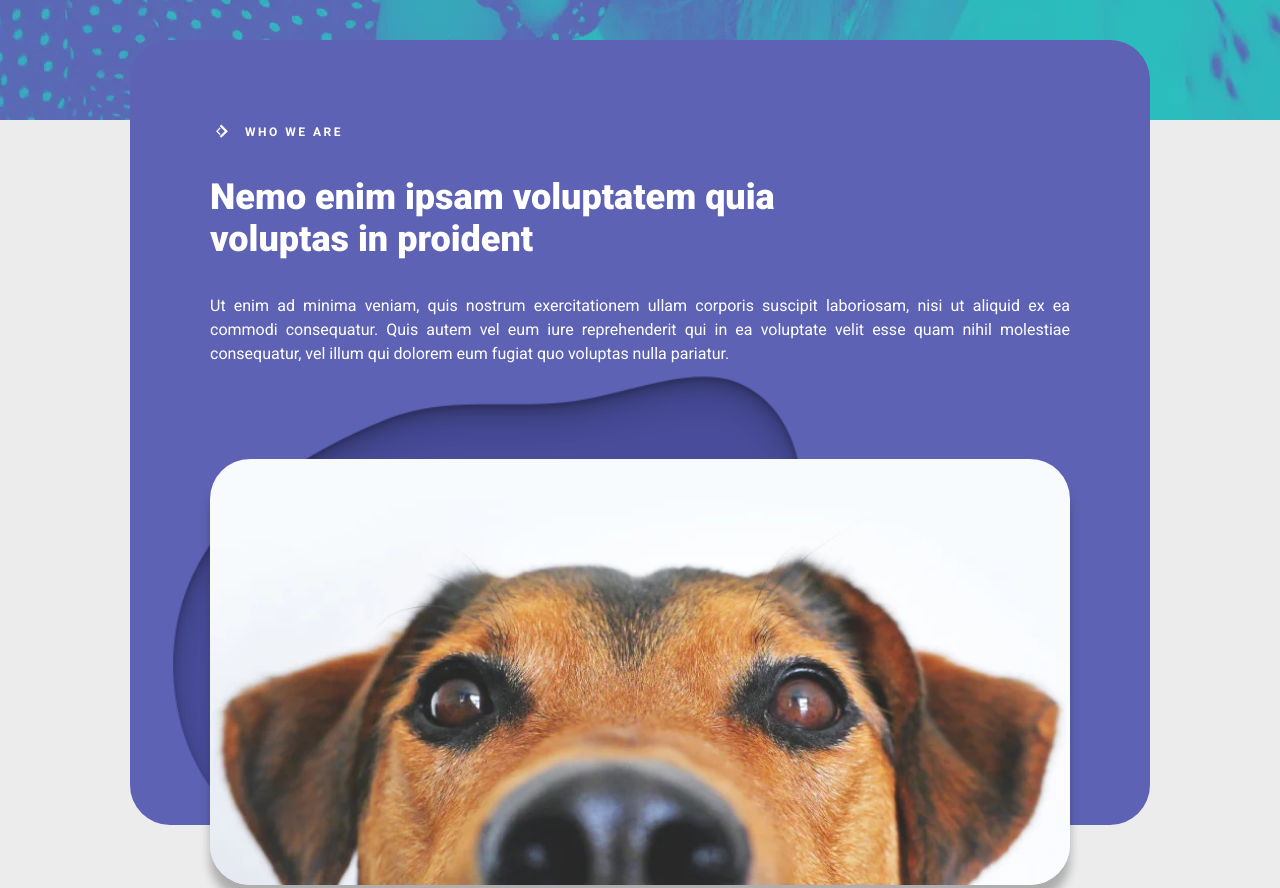
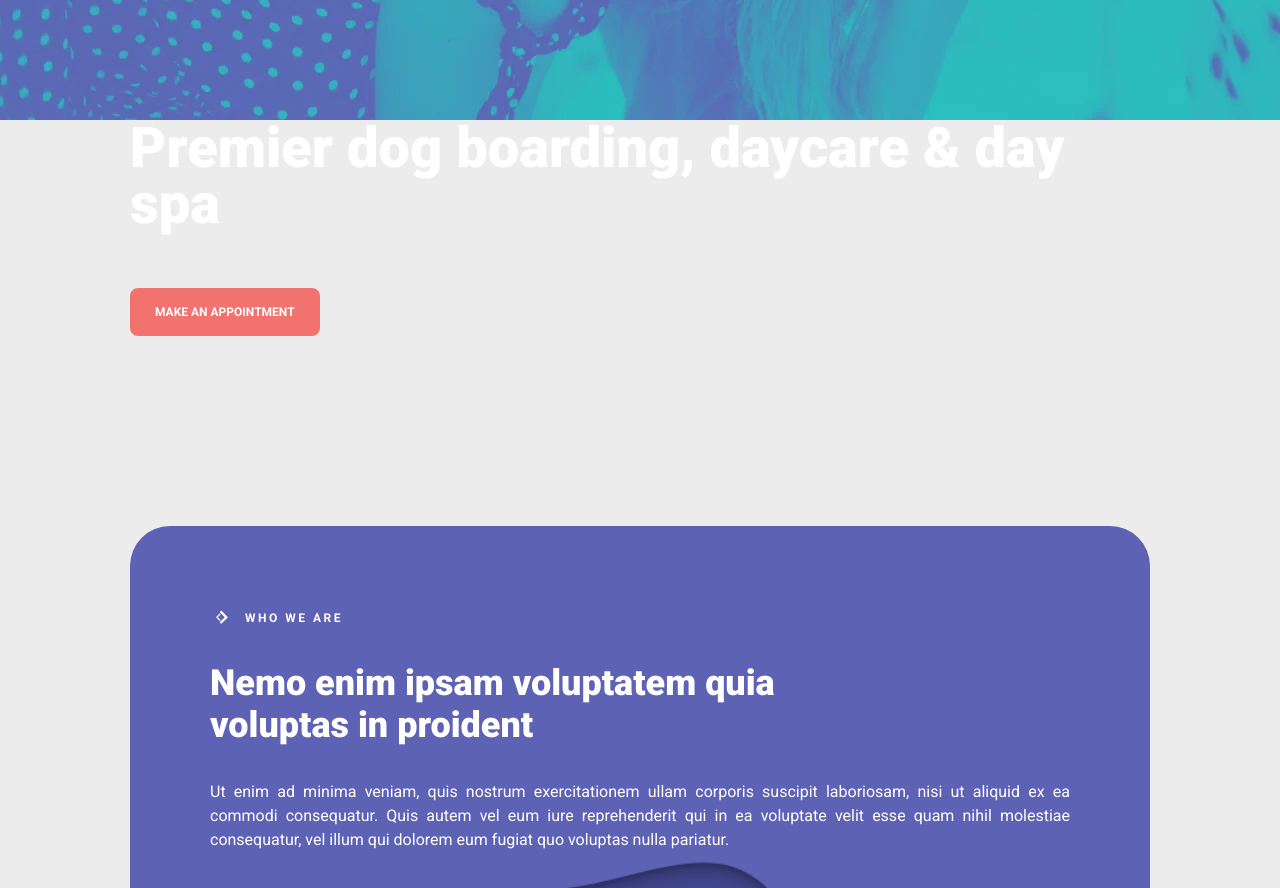
Before and after one commit to Berez85/Berez85-Lasson_15, a plain HTML site: page index.html in a window 1280 px wide. Shown: the part 680-1568 px from the top of the page. Drawn offline with Linux system fonts and the light colour scheme.

Commit message:
Update index.html

```diff
--- a/index.html
+++ b/index.html
@@ -56,14 +56,28 @@
 						</div>
 					</div>
 				</div>
-				<div class="hero__container">
+				<!-- <div class="hero__container">
 					<div class="hero__content">
 						<h1 class="hero__title">Premier dog boarding, <br> daycare & day spa</h1>
 						<a class="hero__button button" href="#">Make an appointment</a>
 					</div>
-				</div>
+				</div> -->
 			</header>
 			<main class="main">
+				<!-- <div class="hero__container">
+					<div class="hero__content">
+						<h1 class="hero__title">Premier dog boarding, <br> daycare & day spa</h1>
+						<a class="hero__button button" href="#">Make an appointment</a>
+					</div>
+				</div> -->
+				<div class="hero hero_margin">
+					<div class="hero__container">
+						<div class="hero__box">
+							<h1 class="hero__title">Premier dog boarding, daycare & day spa</h1>
+							<a href="#" class="premier-dog__button button">Make an Appointment</a>
+						</div>
+					</div>
+				</div>
 				<div class="about">
 					<div class="about__container">
 						<div class="about__body">
@@ -226,7 +240,7 @@
 								</div>
 							</div>
 							<div class="stats__image">
-								<img src="img/inpact/Image.webp" alt="Dog-image">
+								<img src="img/stats/image.webp" alt="Dog-image">
 							</div>
 						</div>
 
```
